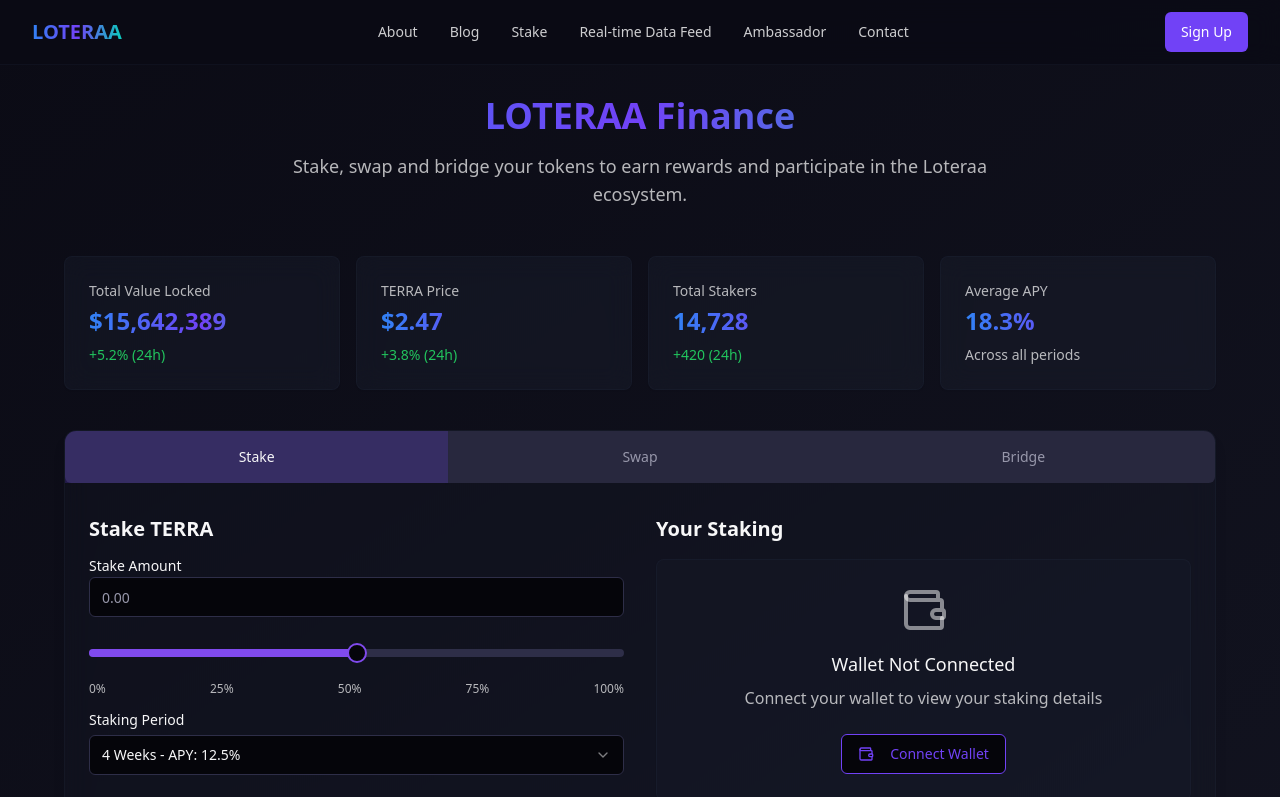
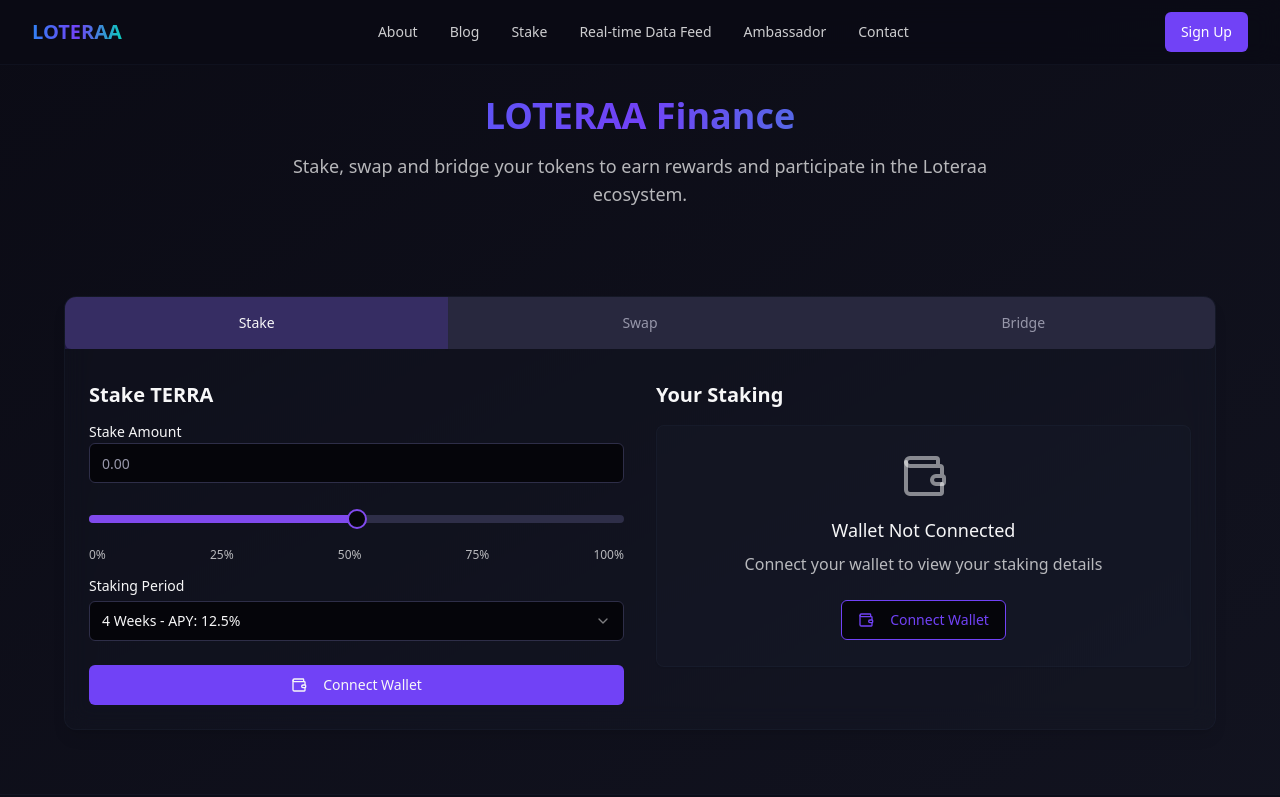
Before and after one commit to Loterra1/loteraa-smart-flow, a React (Vite) app: page /stake in a window 1280 px wide. Shown: the top 797 px of the page. Built offline with nearby package versions, Linux system fonts and the light colour scheme.

Commit message:
Remove staking stats from stake page
Removed the "Total Value Locked", "Terra Price", "Total Stakers", and "Average APY" metrics from the stake page.

```diff
--- a/src/components/staking/StakingStats.tsx
+++ b/src/components/staking/StakingStats.tsx
@@ -10,38 +10,8 @@ const StakingStats = () => {
   };
 
   return (
-    <div className="grid grid-cols-1 md:grid-cols-2 lg:grid-cols-4 gap-4">
-      <Card className="bg-loteraa-gray/20 backdrop-blur-md border-loteraa-gray/20">
-        <CardContent className="p-6">
-          <div className="text-sm text-white/70 mb-1">Total Value Locked</div>
-          <div className="text-2xl font-bold gradient-text">$15,642,389</div>
-          <div className="text-sm text-green-500 mt-2">+5.2% (24h)</div>
-        </CardContent>
-      </Card>
-
-      <Card className="bg-loteraa-gray/20 backdrop-blur-md border-loteraa-gray/20">
-        <CardContent className="p-6">
-          <div className="text-sm text-white/70 mb-1">TERRA Price</div>
-          <div className="text-2xl font-bold gradient-text">$2.47</div>
-          <div className="text-sm text-green-500 mt-2">+3.8% (24h)</div>
-        </CardContent>
-      </Card>
-
-      <Card className="bg-loteraa-gray/20 backdrop-blur-md border-loteraa-gray/20">
-        <CardContent className="p-6">
-          <div className="text-sm text-white/70 mb-1">Total Stakers</div>
-          <div className="text-2xl font-bold gradient-text">14,728</div>
-          <div className="text-sm text-green-500 mt-2">+420 (24h)</div>
-        </CardContent>
-      </Card>
-
-      <Card className="bg-loteraa-gray/20 backdrop-blur-md border-loteraa-gray/20">
-        <CardContent className="p-6">
-          <div className="text-sm text-white/70 mb-1">Average APY</div>
-          <div className="text-2xl font-bold gradient-text">18.3%</div>
-          <div className="text-sm text-white/70 mt-2">Across all periods</div>
-        </CardContent>
-      </Card>
+    <div className="grid grid-cols-1 gap-4">
+      {/* Stats cards removed as requested */}
     </div>
   );
 };
```
